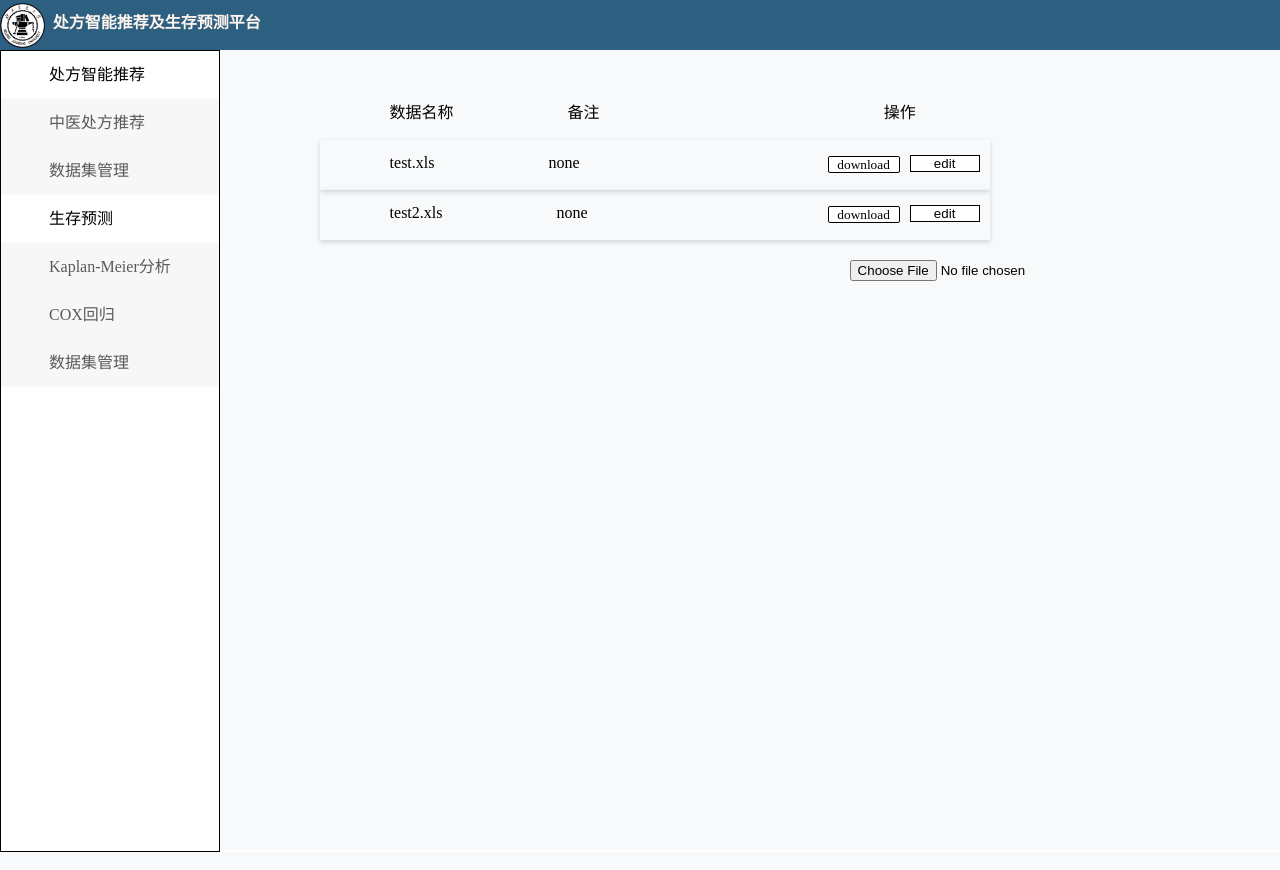
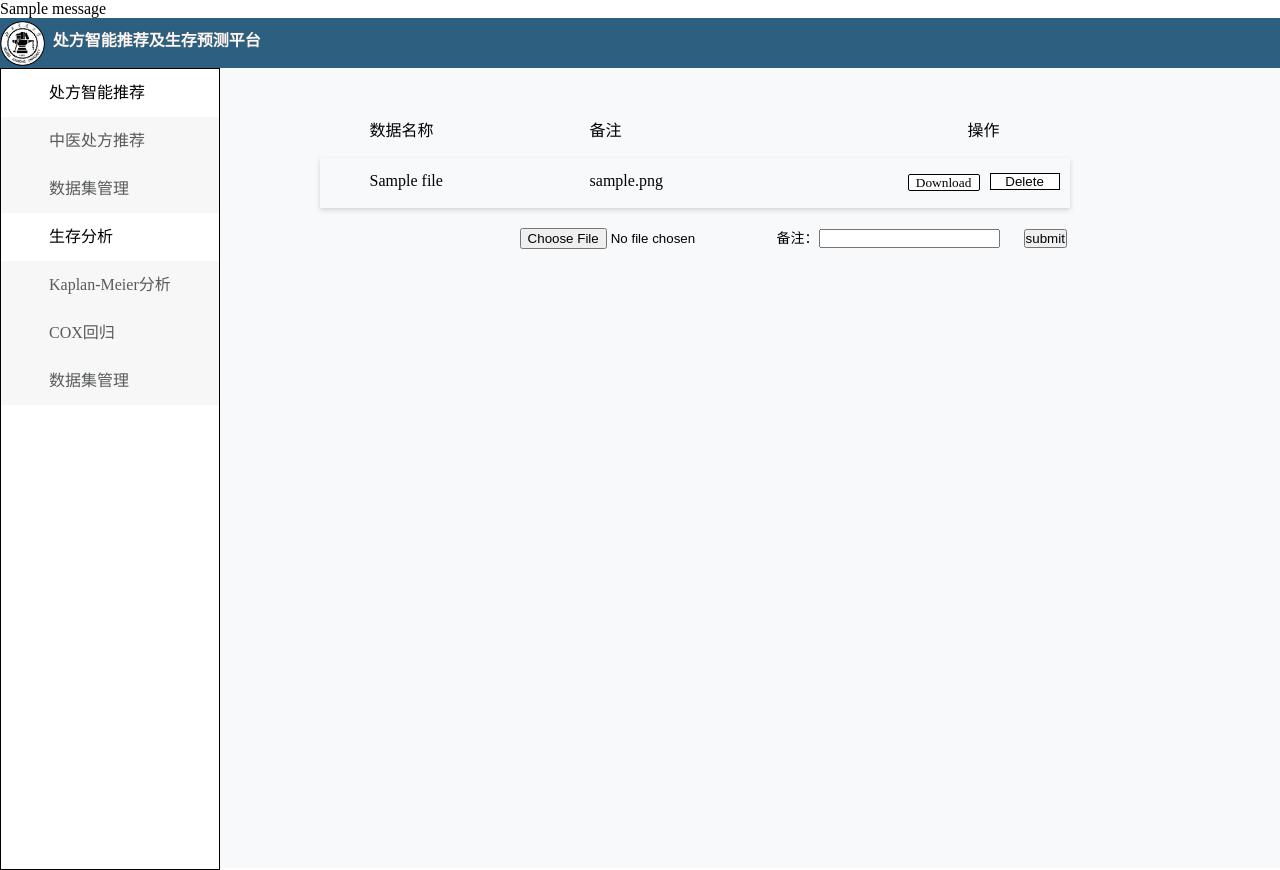
Before and after one commit to MaoyuanYang/web_analysis, a Flask app: page /sjj in a window 1280 px wide. Run offline with Flask 2, Linux system fonts and the light colour scheme; tables that the repository leaves empty hold one stand-in row (values such as "Sample post"); one stand-in notice (Sample message) is shown; some libraries are stand-ins or nearby versions.

Commit message:
1.0.2_base Data sets deletion, uploading, downloading functions are added.

```diff
--- a/main.py
+++ b/main.py
@@ -1,27 +1,56 @@
-from flask import Flask, app, render_template, sessions
-from flask.helpers import flash
-from werkzeug.utils import redirect
+from flask_sqlalchemy import SQLAlchemy
+from flask import Flask, app, render_template, sessions, request, url_for
+from flask import flash
+from werkzeug.utils import redirect, secure_filename
+import os
+import pymysql
+
+pymysql.install_as_MySQLdb()
 
 app = Flask(__name__)
-
-app.secret_key = '123'
-my_list = [
-    {
-        "name": "test.xls",
-        "beizhu": "none"
-    },
-    {
-        "name": "test2.xls",
-        "beizhu": "none"
-    }
-]
+app.config['SQLALCHEMY_DATABASE_URI'] = 'mysql://root:200189ymy@127.0.0.1:3306/web_db'
+app.config['SQLALCHEMY_TRACK_MODIFICATIONS'] = False
+app.config['SECRET_KEY'] = '123'
+db = SQLAlchemy(app)
 
 
-@app.route('/sjj')
+class File(db.Model):
+    id = db.Column(db.Integer, primary_key=True)
+    name = db.Column(db.Text)
+    path = db.Column(db.Text)
+
+
+db.create_all()
+
+
+@app.route('/sjj', methods=['GET', 'POST'])
 def sjj():
-    """
-    """
-    return render_template('sjj.html', my_list=my_list)
+    if request.method == 'POST':
+        f = request.files.get('wjsc')
+        # bzhu = request.form.get('beizhu')
+        basepath = os.path.dirname(__file__)  # 当前文件所在路径
+        upload_path = os.path.join(basepath, r'static\uploads', secure_filename(f.filename))
+        f.save(upload_path)
+        fl = File(name=secure_filename(f.filename))
+        db.session.add(fl)
+        db.session.commit()
+        flash('successful!')
+        return redirect(url_for('sjj'))
+    file_list = File.query.all()
+    return render_template('sjj.html', file_list=file_list)
+
+
+@app.route('/delete/<int:file_id>', methods=['GET', 'POST'])
+def delete(file_id):
+    if request.method == 'POST':
+        fd = File.query.get_or_404(file_id)
+        db.session.delete(fd)
+        db.session.commit()
+        basepath = os.path.dirname(__file__)
+        filepath = os.path.join(basepath, r'static\uploads', fd.name)
+        os.remove(filepath)
+        flash('Item deleted.')
+        return redirect(url_for('sjj'))
 
 
 @app.route('/cftj')
--- a/static/sjj.css
+++ b/static/sjj.css
@@ -67,10 +67,10 @@ html,body{
 }
 .file li{
     list-style: none;
-    width: 600px;
+    width: 750px;
     height: 50px;
     line-height: 45px;
-    padding-left: 70px;
+    padding-left: 0px;
     box-shadow: 0 2px 5px 0 rgb(0,0,0,0.16);
     margin-left: 100px;
     position: relative;
@@ -79,11 +79,17 @@ html,body{
     margin-top: 40px;
     box-shadow: 0 0 0;
 }
+.l1{
+    position:absolute;
+    left:50px
+}
 .l2{
-    margin-left: 110px;
+    position:absolute;
+    left:270px
 }
 .l3{
-    margin-left: 280px;
+    position:absolute;
+    right:70px
 }
 .edit{
     position: absolute;
@@ -111,9 +117,15 @@ html,body{
     text-decoration: none;
     color: black;
 }
+.beizhu{
+    font-size:14px;;
+}
 #wjsc{
     margin-top: 20px;
-    margin-left: 630px;
+    margin-left: 300px;
+}
+#f_sb{
+margin-left:20px;
 }
 .file li:hover{
     background-color: rgb(236, 239, 243);
--- a/templates/base.html
+++ b/templates/base.html
@@ -14,6 +14,9 @@
 </head>
 <body>
 <header>
+    {% for message in get_flashed_messages() %}
+        <div>{{ message }}</div>
+    {% endfor %}
         <div class="hd">
             处方智能推荐及生存预测平台
         </div>
@@ -22,7 +25,7 @@
         <p class="dh_bt">处方智能推荐</p>
         <a href="{{ url_for('cftj') }}" class="dh_dq">中医处方推荐</a>
         <a href="{{ url_for('sjj') }}" class="dh">数据集管理</a>
-        <p class="dh_bt">生存预测</p>
+        <p class="dh_bt">生存分析</p>
         <a href="" class="dh">Kaplan-Meier分析</a>
         <a href="" class="dh">COX回归</a>
         <a href="" class="dh">数据集管理</a>
--- a/templates/cftj.html
+++ b/templates/cftj.html
@@ -34,7 +34,7 @@
     <form action="">
         <div>
                 <span class="l11">
-                    姓名：<input type="text" class="xx">
+                    姓名：<input type="text" class="xx" required>
                 </span>
             <span class="l12">
                     性别：<select name="xb" id="xb" class="sl">
--- a/templates/sjj.html
+++ b/templates/sjj.html
@@ -28,38 +28,36 @@
 {% endblock %}
 {% block content %}
 <div class="zt">
-        <form action="">
     <ul class="file">
         <li class="biaotou">
             <span class="l1">数据名称</span>
             <span class="l2">备注</span>
             <span class="l3">操作</span>
         </li>
-                {% for item in my_list %}
+        {% for item in file_list %}
 
         <li>
-                    <span class="l1">{{item.name}}</item></span>
-                    <span class="l2">{{item.beizhu}}</span>
+            <span class="l1">
+                {{ item.name }}
+            </span>
+            <span class="l2">
+                {{ item.path }}
+            </span>
             <span class="edit">
-                        <input type="submit" value="edit">
+                        <form action="{{ url_for('delete',file_id=item.id) }}" method="post">
+                        <input type="submit" value="Delete">
+                        </form>
                     </span>
             <span class="download">
-                        <a href="#">download</a>
+                        <a href="static/uploads/{{ item.name }}">Download</a>
                     </span>
         </li>
         {% endfor %}
-                <!-- <li>
-                    <span class="l1">test2.xls</span>
-                    <span class="l2">这是测试2</span>
-                    <span class="edit">
-                        <input type="submit" value="edit">
-                    </span>
-                    <span class="download">
-                        <a href="#">download</a>
-                    </span>
-                </li> -->
     </ul>
-            <input type="file" id="wjsc">
+    <form action="/sjj" method="post" enctype="multipart/form-data">
+        <input type="file" id="wjsc" name="wjsc">
+        <span class="beizhu">备注：<input type="text" name="beizhu"></span>
+        <input type="submit" value="submit" id="f_sb">
     </form>
 </div>
 {% endblock %}
```
Lines whose indentation alone changed are shown as unchanged.
